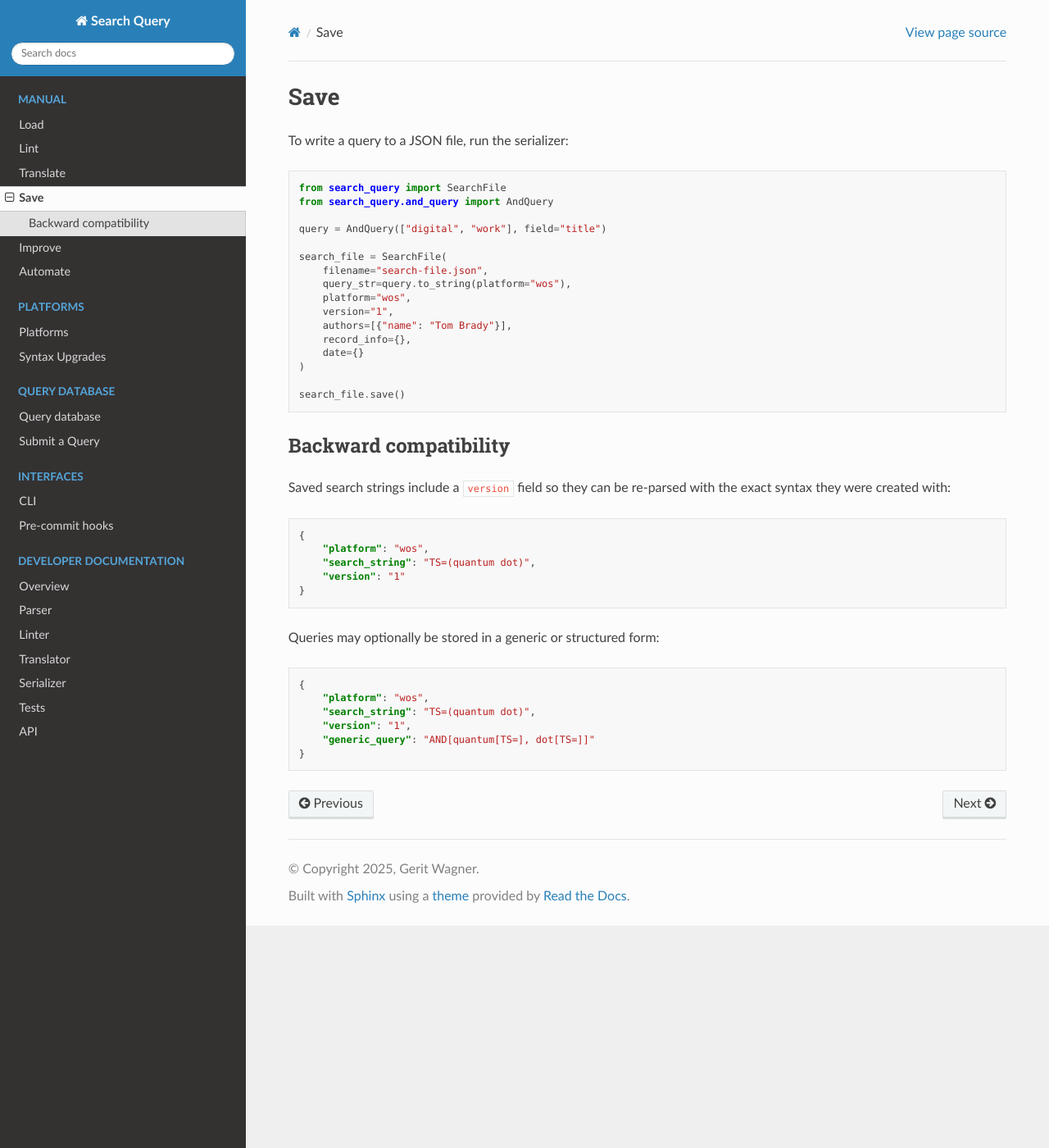
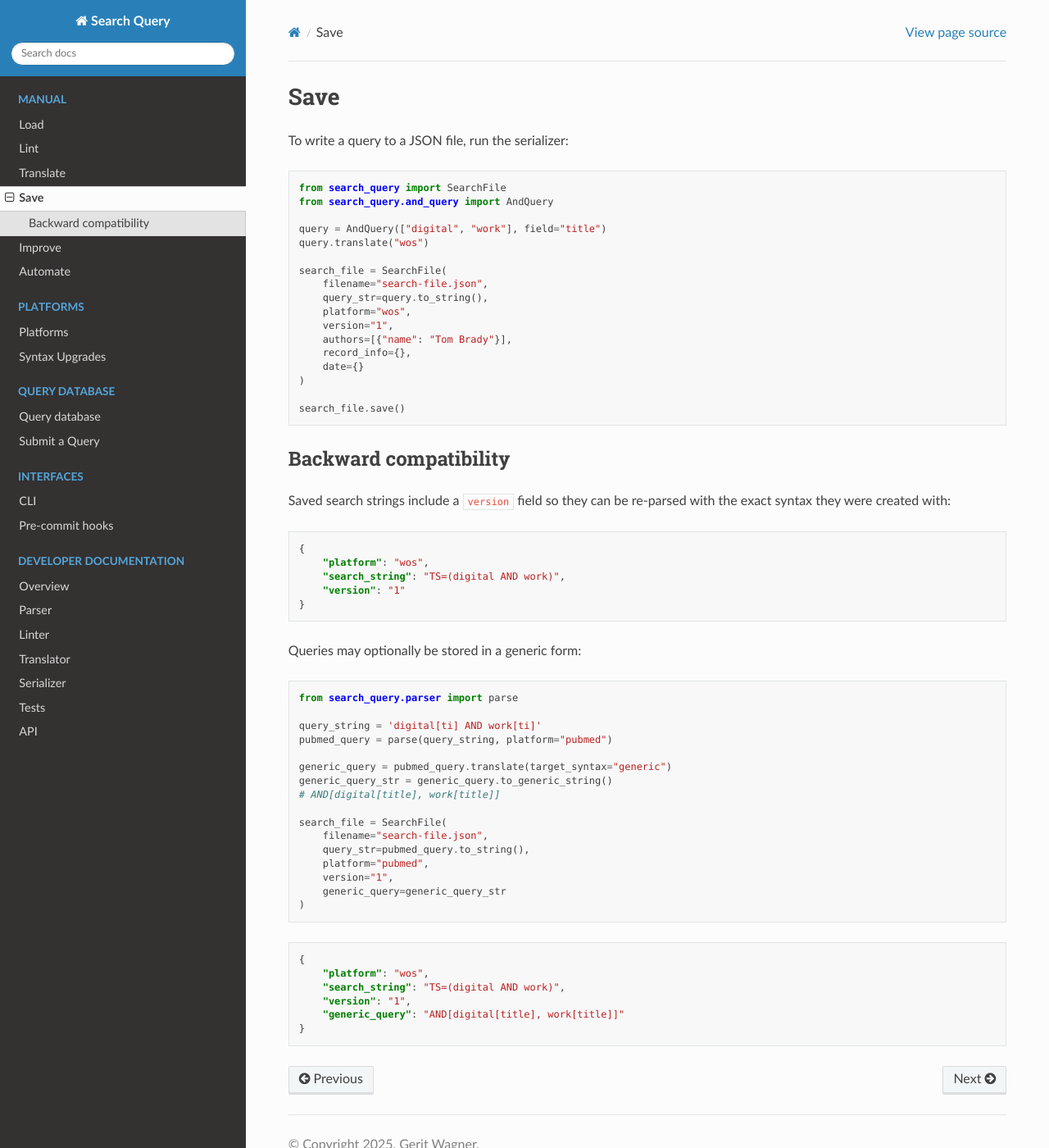
Before and after one commit to CoLRev-Environment/search-query, a Sphinx documentation site: the page built from docs/source/save.rst, in a window 1280 px wide and 1400 px high. Shown: the whole window at 82% size. Built offline with Sphinx 7.4.7 and the Read the Docs theme 3.1.0, drawn with Linux system fonts in a browser that asks for light colours.

Commit message:
docs: example for saving structured search string

```diff
--- a/docs/source/save.rst
+++ b/docs/source/save.rst
@@ -11,10 +11,11 @@ To write a query to a JSON file, run the serializer:
     from search_query.and_query import AndQuery
 
     query = AndQuery(["digital", "work"], field="title")
+    query.translate("wos")
 
     search_file = SearchFile(
         filename="search-file.json",
-        query_str=query.to_string(platform="wos"),
+        query_str=query.to_string(),
         platform="wos",
         version="1",
         authors=[{"name": "Tom Brady"}],
@@ -34,17 +35,36 @@ re-parsed with the exact syntax they were created with:
 
    {
        "platform": "wos",
-       "search_string": "TS=(quantum dot)",
+       "search_string": "TS=(digital AND work)",
        "version": "1"
    }
 
-Queries may optionally be stored in a generic or structured form:
+Queries may optionally be stored in a generic form:
+
+.. code-block:: python
+
+    from search_query.parser import parse
+
+    query_string = 'digital[ti] AND work[ti]'
+    pubmed_query = parse(query_string, platform="pubmed")
+
+    generic_query = pubmed_query.translate(target_syntax="generic")
+    generic_query_str = generic_query.to_generic_string()
+    # AND[digital[title], work[title]]
+
+    search_file = SearchFile(
+        filename="search-file.json",
+        query_str=pubmed_query.to_string(),
+        platform="pubmed",
+        version="1",
+        generic_query=generic_query_str
+    )
 
 .. code-block:: json
 
    {
        "platform": "wos",
-       "search_string": "TS=(quantum dot)",
+       "search_string": "TS=(digital AND work)",
        "version": "1",
-       "generic_query": "AND[quantum[TS=], dot[TS=]]"
+       "generic_query": "AND[digital[title], work[title]]"
    }
```
